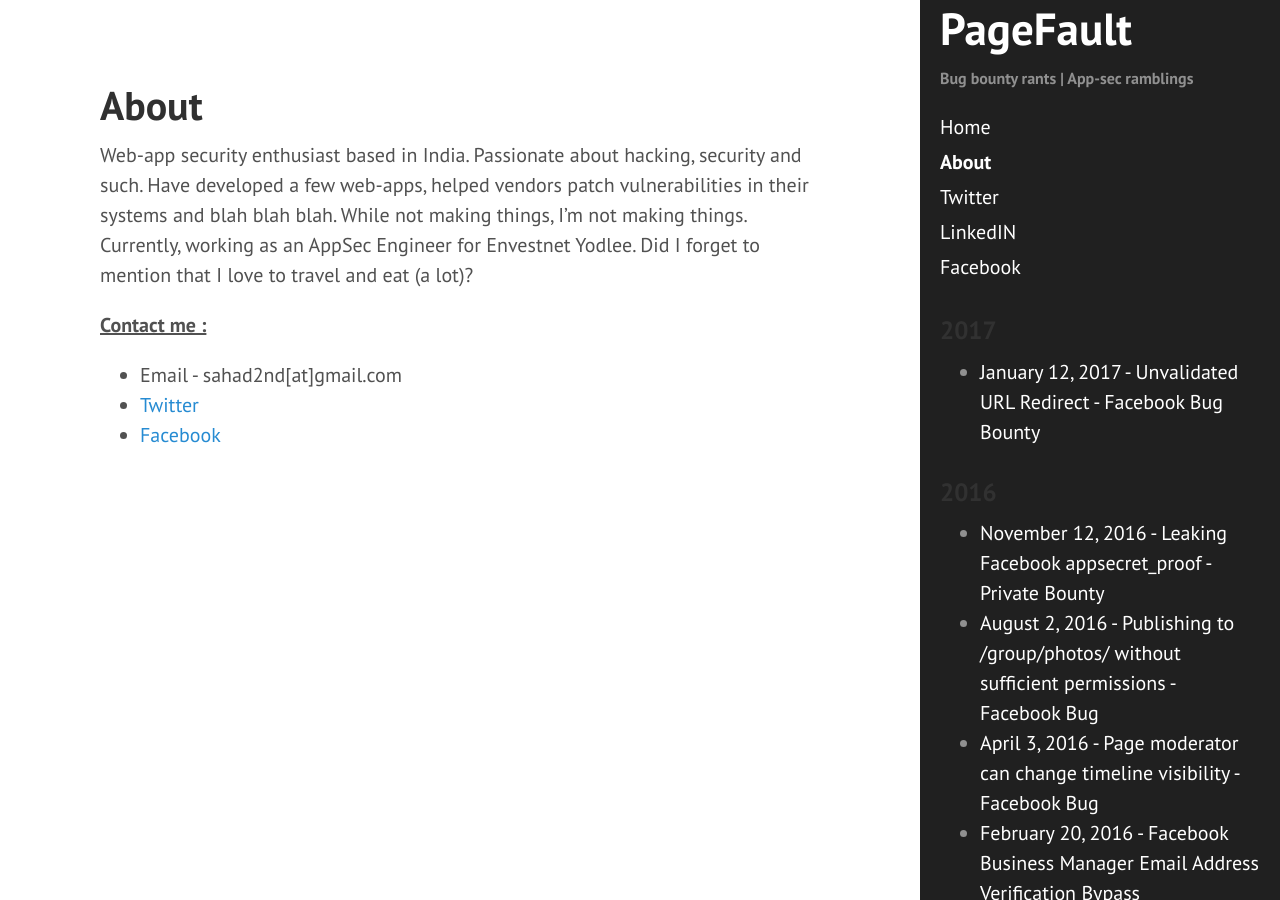
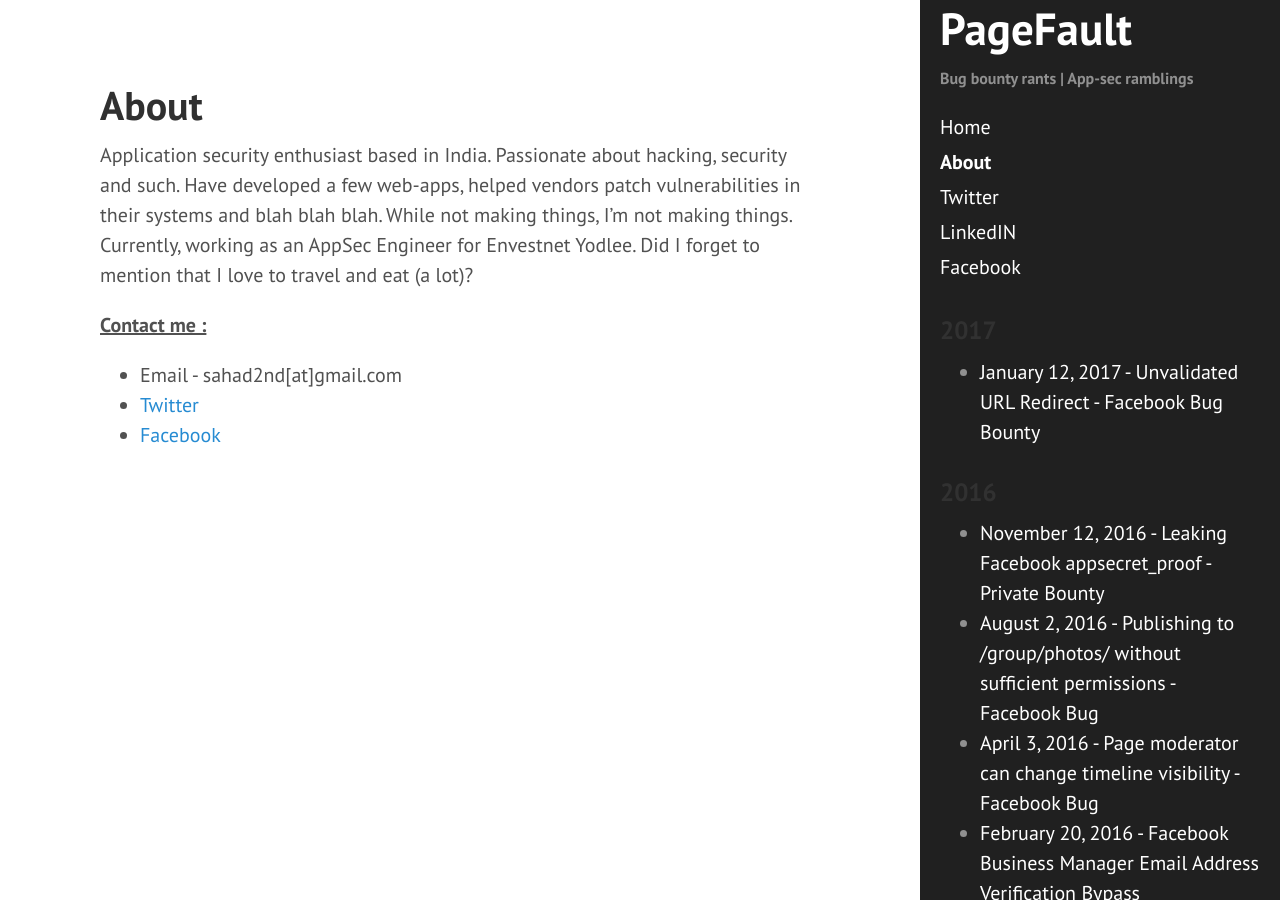
Before and after one commit to sahadnk72/sahadnk72.github.io, a Jekyll site: the page built from about.md, in a window 1280 px wide. Built offline with Jekyll 4.4.1, drawn with Linux system fonts in a browser that asks for light colours.

Commit message:
Update about.md

```diff
--- a/about.md
+++ b/about.md
@@ -4,7 +4,7 @@ title: About
 ---
 
 
-Web-app security enthusiast based in India. Passionate about hacking, security and such. Have developed a few web-apps, helped vendors patch vulnerabilities in their systems and blah blah blah. While not making things, I'm not making things. Currently, working as an AppSec Engineer for Envestnet Yodlee. Did I forget to mention that I love to travel and eat (a lot)?
+Application security enthusiast based in India. Passionate about hacking, security and such. Have developed a few web-apps, helped vendors patch vulnerabilities in their systems and blah blah blah. While not making things, I'm not making things. Currently, working as an AppSec Engineer for Envestnet Yodlee. Did I forget to mention that I love to travel and eat (a lot)?
 
 
 <b><u>Contact me :</u></b>
```
